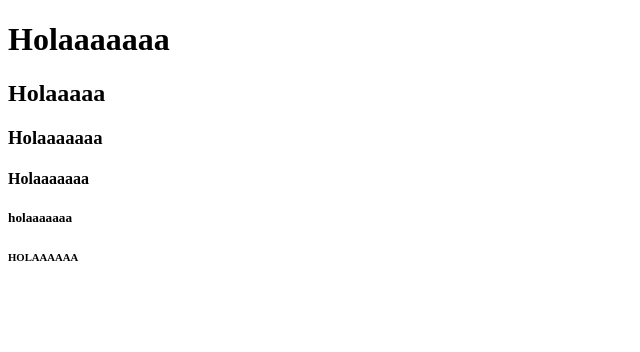
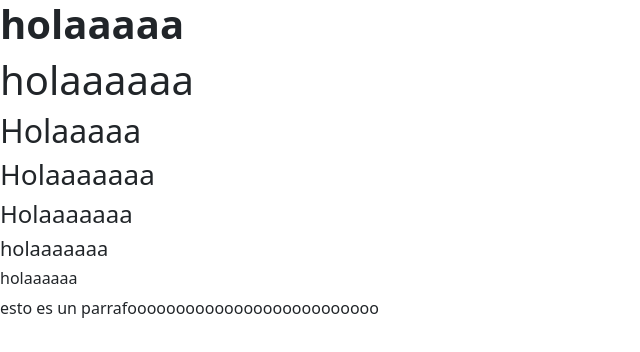
Before and after one commit to Lauracastiblanco/Proyecto-uno-, a plain HTML site: page index.html in a window 1280 px wide. Shown: the whole page, without its empty margins (0-640 px from the left). Drawn offline with nearby package versions, Linux system fonts and the light colour scheme.

Commit message:
pruebita

```diff
--- a/index.html
+++ b/index.html
@@ -4,14 +4,20 @@
     <meta charset="UTF-8">
     <meta http-equiv="X-UA-Compatible" content="IE=edge">
     <meta name="viewport" content="width=device-width, initial-scale=1.0">
+    <!-- CSS only -->
+    <link href="https://cdn.jsdelivr.net/npm/bootstrap@5.1.3/dist/css/bootstrap.min.css" rel="stylesheet" integrity="sha384-1BmE4kWBq78iYhFldvKuhfTAU6auU8tT94WrHftjDbrCEXSU1oBoqyl2QvZ6jIW3" crossorigin="anonymous">
+<!-- JavaScript Bundle with Popper -->
+    <script src="https://cdn.jsdelivr.net/npm/bootstrap@5.1.3/dist/js/bootstrap.bundle.min.js" integrity="sha384-ka7Sk0Gln4gmtz2MlQnikT1wXgYsOg+OMhuP+IlRH9sENBO0LRn5q+8nbTov4+1p" crossorigin="anonymous"></script>
     <title>Laurita</title>
 </head>
 <body>
-    <h1> Holaaaaaaa</h1>
+    <h1><b>holaaaaa</b></h1>
+    <h1>holaaaaaa</h1>
     <h2>Holaaaaa</h2>
     <h3>Holaaaaaaa</h3>
     <h4> Holaaaaaaa</h4>
     <h5> holaaaaaaa</h5>
-    <h6><b>HOLAAAAAA</b></h6>
+    <h6>holaaaaaa</h6>
+    <p>esto es un parrafoooooooooooooooooooooooooo</p>
 </body>
 </html>
```
